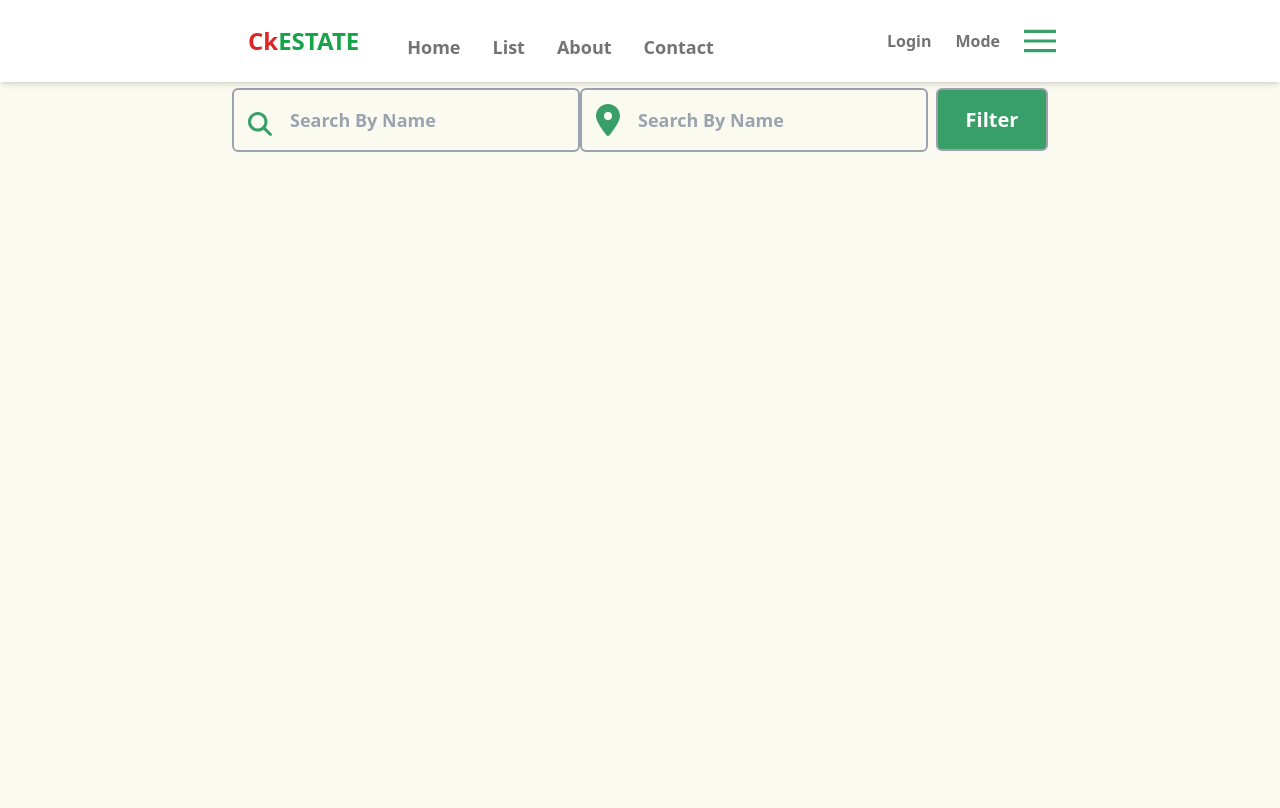
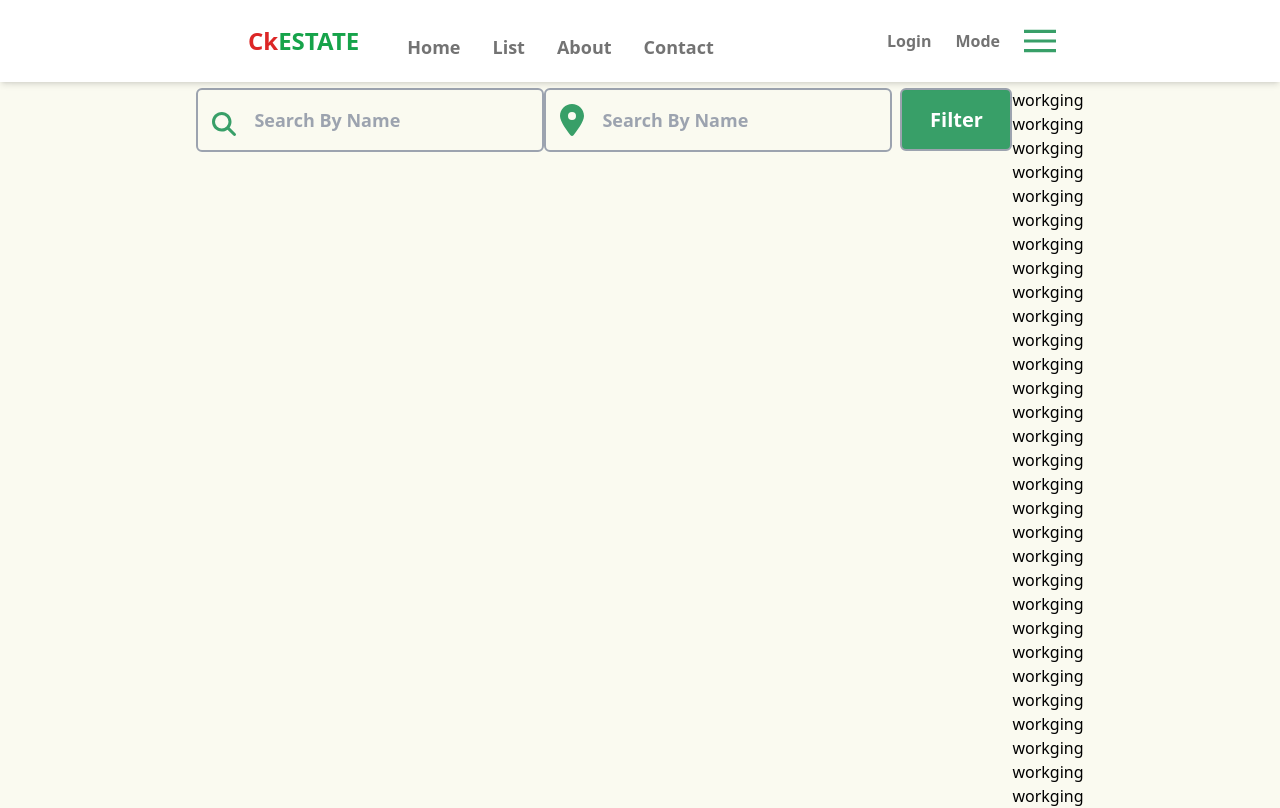
Before and after one commit to hi-chandan/Travel-And-Stay-Booking-App, a Next.js app: page / in a window 1280 px wide. Shown: the top 808 px of the page. Built offline with nearby package versions, Linux system fonts and the light colour scheme.

Commit message:
complete some change on input field

```diff
--- a/src/app/(page)/login/page.jsx
+++ b/src/app/(page)/login/page.jsx
@@ -37,7 +37,7 @@ const Page = () => {
   };
 
   return (
-    <div className=" h-screen max-sm:flex-col  w-full flex sm:ml-20 justify-center items-center gap-10    ">
+    <div className=" p-20 max-sm:flex-col  w-full flex sm:ml-20 justify-center items-center gap-10    ">
       <div className="flex flex-col max-sm:w-full  w-1/4  rounded-md justify-center items-center p-4 bg-card text-copy-secondary  sm:mb-20  border  border-border  ">
         <h1 className="text-lg font-bold">Welcome Back </h1>
         <form
--- a/src/app/(page)/registration/page.jsx
+++ b/src/app/(page)/registration/page.jsx
@@ -38,7 +38,7 @@ const Page = () => {
   };
 
   return (
-    <div className=" h-screen max-sm:flex-col w-full flex sm:ml-20 justify-center items-center gap-10    ">
+    <div className=" pt-20 max-sm:flex-col w-full flex sm:ml-20 justify-center items-center gap-10    ">
       <div className="flex flex-col max-sm:w-full  w-1/4  rounded-md justify-center items-center p-4 bg-card text-copy-secondary  sm:mb-20  border  border-border  ">
         <h1 className="text-lg font-bold">Welcome</h1>
         <form
--- a/src/app/globals.css
+++ b/src/app/globals.css
@@ -75,6 +75,6 @@ body {
 } */
 @keyframes slider {
   100% {
-    height: 600px;
+    height: 55%;
   }
 }
--- a/src/app/page.jsx
+++ b/src/app/page.jsx
@@ -33,10 +33,7 @@ const Page = () => {
   }, [debouncingSearch, debouncingCity]);
 
   return (
-    <section className=" text-dark-text flex pt-2 justify-center items-center">
-      {filter && (
-        <div className="absolute inset-0 backdrop-blur-md z-20 w-screen h-screen  "></div>
-      )}
+    <section className=" text-dark-text flex-col pt-2 justify-center items-center ">
       <div className="relative  flex justify-center p-2">
         <div className="sm:flex relative">
           <div className="">
@@ -81,6 +78,121 @@ const Page = () => {
             buyFilter={buyFilter}
             RentFilter={RentFilter}
           />
+
+          <div className="  ">
+            <p>workging</p>
+            <p>workging</p>
+            <p>workging</p>
+            <p>workging</p>
+            <p>workging</p>
+            <p>workging</p>
+            <p>workging</p>
+            <p>workging</p>
+            <p>workging</p>
+            <p>workging</p>
+            <p>workging</p>
+            <p>workging</p>
+            <p>workging</p>
+            <p>workging</p>
+            <p>workging</p>
+            <p>workging</p>
+            <p>workging</p>
+            <p>workging</p>
+            <p>workging</p>
+            <p>workging</p>
+            <p>workging</p>
+            <p>workging</p>
+            <p>workging</p>
+            <p>workging</p>
+            <p>workging</p>
+            <p>workging</p>
+            <p>workging</p>
+            <p>workging</p>
+            <p>workging</p>
+            <p>workging</p>
+            <p>workging</p>
+            <p>workging</p>
+            <p>workging</p>
+            <p>workging</p>
+            <p>workging</p>
+            <p>workging</p>
+            <p>workging</p>
+            <p>workging</p>
+            <p>workging</p>
+            <p>workging</p>
+            <p>workging</p>
+            <p>workging</p>
+            <p>workging</p>
+            <p>workging</p>
+            <p>workging</p>
+            <p>workging</p>
+            <p>workging</p>
+            <p>workging</p>
+            <p>workging</p>
+            <p>workging</p>
+            <p>workging</p>
+            <p>workging</p>
+            <p>workging</p>
+            <p>workging</p>
+            <p>workging</p>
+            <p>workging</p>
+            <p>workging</p>
+            <p>workging</p>
+            <p>workging</p>
+            <p>workging</p>
+            <p>workging</p>
+            <p>workging</p>
+            <p>workging</p>
+            <p>workging</p>
+            <p>workging</p>
+            <p>workging</p>
+            <p>workging</p>
+            <p>workging</p>
+            <p>workging</p>
+            <p>workging</p>
+            <p>workging</p>
+            <p>workging</p>
+            <p>workging</p>
+            <p>workging</p>
+            <p>workging</p>
+            <p>workging</p>
+            <p>workging</p>
+            <p>workging</p>
+            <p>workging</p>
+            <p>workging</p>
+            <p>workging</p>
+            <p>workging</p>
+            <p>workging</p>
+            <p>workging</p>
+            <p>workging</p>
+            <p>workging</p>
+            <p>workging</p>
+            <p>workging</p>
+            <p>workging</p>
+            <p>workging</p>
+            <p>workging</p>
+            <p>workging</p>
+            <p>workging</p>
+            <p>workging</p>
+            <p>workging</p>
+            <p>workging</p>
+            <p>workging</p>
+            <p>workging</p>
+            <p>workging</p>
+            <p>workging</p>
+            <p>workging</p>
+            <p>workging</p>
+            <p>workging</p>
+            <p>workging</p>
+            <p>workging</p>
+            <p>workging</p>
+            <p>workging</p>
+            <p>workging</p>
+            <p>workging</p>
+            <p>workging</p>
+            <p>workging</p>
+            <p>workging</p>
+          </div>
         </div>
       </div>
     </section>
--- a/src/components/SearchBar.jsx
+++ b/src/components/SearchBar.jsx
@@ -2,7 +2,7 @@ import React from "react";
 const SearchBar = ({ blurBackground, buyFilter, RentFilter, filter, buy }) => {
   return (
     <div
-      className=" relative   max-sm:bottom-12 max-sm:w-full z-40  sm:ml-2 rounded-md border-2 text-white border-border bg-blue h-[63px] text-center w-28 bg-light font-bold text-xl
+      className=" relative    max-sm:bottom-12 max-sm:w-full z-40  sm:ml-2 rounded-md border-2 text-white border-border bg-blue h-[63px] text-center w-28 bg-light font-bold text-xl
 
             "
     >
@@ -13,10 +13,10 @@ const SearchBar = ({ blurBackground, buyFilter, RentFilter, filter, buy }) => {
         Filter
       </button>
       {filter && (
-        <div className="slideBar  max-sm:fixed h-3/5  w-full sm:w-96   flex flex-col item-center  bottom-0 left-0 bg-transparent  max-sm:p-10  rounded-md">
+        <div className="slideBar bg-navbar  max-sm:fixed h-3/5  w-full sm:w-96  border-2 border-border flex flex-col item-center  bottom-0 left-0   max-sm:p-10  rounded-md">
           <div className="flex  justify-center p-4  gap-6">
             <p
-              className={`p-4 w-28 rounded-md border-2 border-border ${
+              className={`p-4 w-28 text-copy-primary rounded-md border-2 border-border ${
                 buy === "Buy" ? "bg-light" : ""
               } `}
               onClick={buyFilter}
@@ -24,7 +24,7 @@ const SearchBar = ({ blurBackground, buyFilter, RentFilter, filter, buy }) => {
               Buy
             </p>
             <p
-              className={`p-4 w-28 rounded-md border-2 border-border ${
+              className={`p-4 w-28 text-copy-primary rounded-md border-2 border-border ${
                 buy === "Rent" ? "bg-light" : ""
               } `}
               onClick={RentFilter}
```
